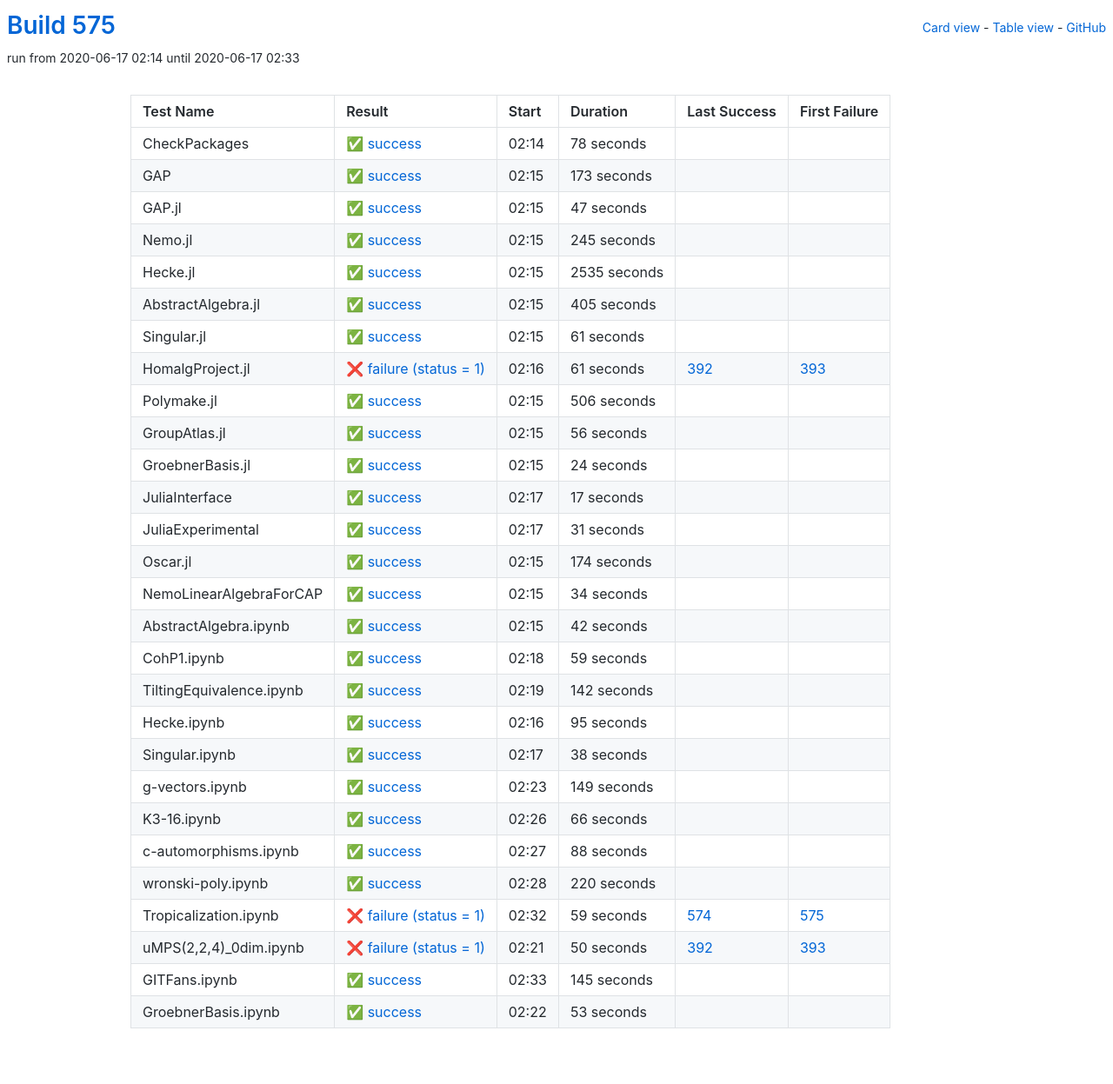
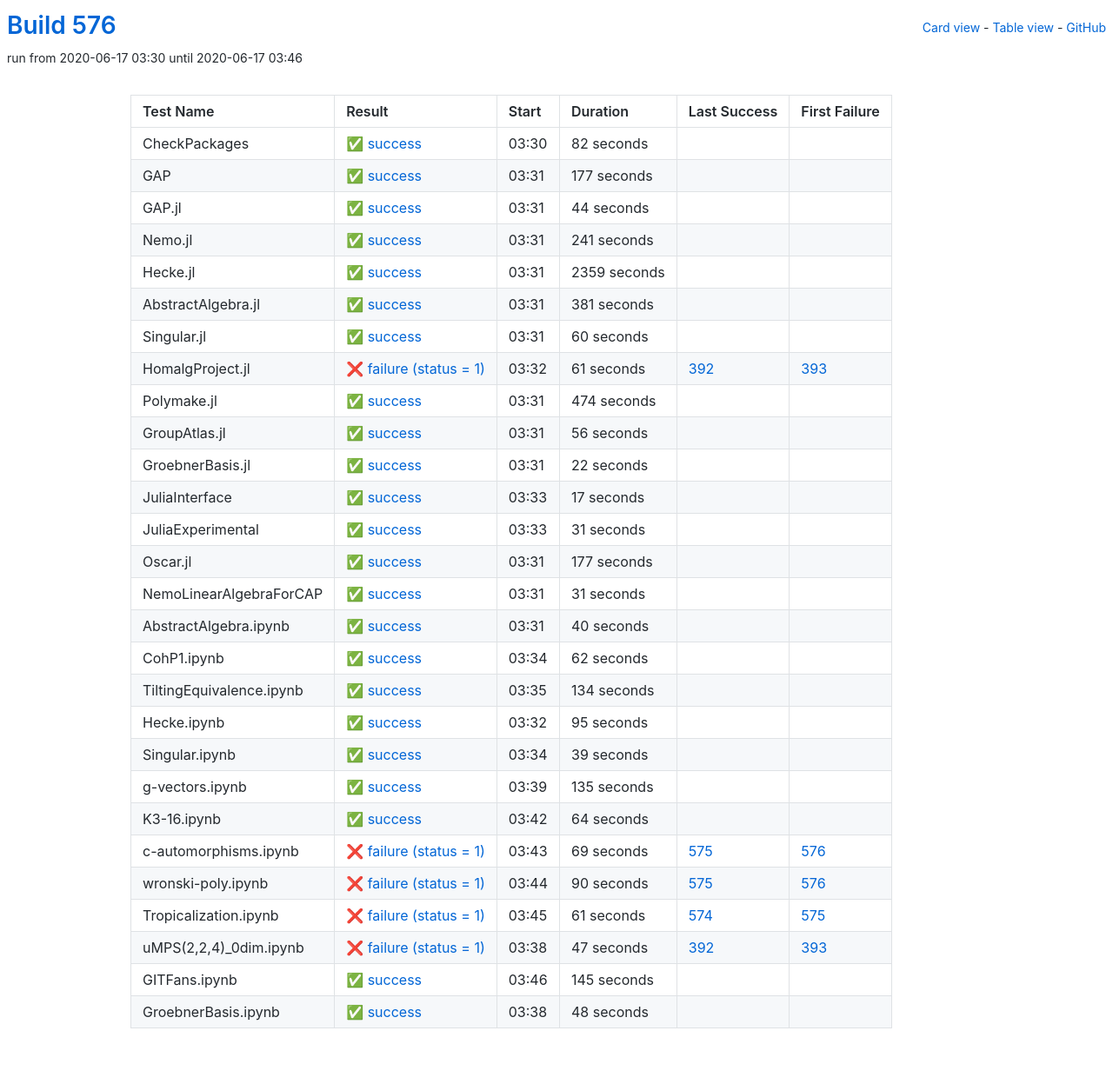
Before and after one commit to oscar-system/oscar-ci-status-1.4, a Jekyll site: the page built from table.html, in a window 1280 px wide. Shown: the whole page at 87% size. Built offline with Jekyll 4.4.1, drawn with Linux system fonts in a browser that asks for light colours.

Commit message:
Build #576

```diff
--- a/_data/ci.yml
+++ b/_data/ci.yml
@@ -1,6 +1,6 @@
 ---
-build: 575
-build_url: https://oscarci.mathematik.uni-kl.de/job/oscar-julia-1.4/575/
+build: 576
+build_url: https://oscarci.mathematik.uni-kl.de/job/oscar-julia-1.4/576/
 job: oscar-julia-1.4
 organization: oscar-system
 repo: oscar-ci-status-1.4
@@ -8,92 +8,92 @@ repourl: https://github.com/oscar-system/oscar-ci-status-1.4
 tests:
 - name: CheckPackages
   id: checkpackages
-  log: https://oscarci.mathematik.uni-kl.de/job/oscar-julia-1.4/575/artifact/logs/build-575/CheckPackages.log
-  start: 2020-06-17 02:14
+  log: https://oscarci.mathematik.uni-kl.de/job/oscar-julia-1.4/576/artifact/logs/build-576/CheckPackages.log
+  start: 2020-06-17 03:30
   success: true
   exitcode: 0
   status: success
-  duration: 78
+  duration: 82
   last_success: false
   last_success_url:
   first_failure: false
   first_failure_url:
 - name: GAP
   id: gap
-  log: https://oscarci.mathematik.uni-kl.de/job/oscar-julia-1.4/575/artifact/logs/build-575/GAP.log
-  start: 2020-06-17 02:15
+  log: https://oscarci.mathematik.uni-kl.de/job/oscar-julia-1.4/576/artifact/logs/build-576/GAP.log
+  start: 2020-06-17 03:31
   success: true
   exitcode: 0
   status: success
-  duration: 173
+  duration: 177
   last_success: false
   last_success_url:
   first_failure: false
   first_failure_url:
 - name: GAP.jl
   id: gap-jl
-  log: https://oscarci.mathematik.uni-kl.de/job/oscar-julia-1.4/575/artifact/logs/build-575/GAP.jl.log
-  start: 2020-06-17 02:15
+  log: https://oscarci.mathematik.uni-kl.de/job/oscar-julia-1.4/576/artifact/logs/build-576/GAP.jl.log
+  start: 2020-06-17 03:31
   success: true
   exitcode: 0
   status: success
-  duration: 47
+  duration: 44
   last_success: false
   last_success_url:
   first_failure: false
   first_failure_url:
 - name: Nemo.jl
   id: nemo-jl
-  log: https://oscarci.mathematik.uni-kl.de/job/oscar-julia-1.4/575/artifact/logs/build-575/Nemo.jl.log
-  start: 2020-06-17 02:15
+  log: https://oscarci.mathematik.uni-kl.de/job/oscar-julia-1.4/576/artifact/logs/build-576/Nemo.jl.log
+  start: 2020-06-17 03:31
   success: true
   exitcode: 0
   status: success
-  duration: 245
+  duration: 241
   last_success: false
   last_success_url:
   first_failure: false
   first_failure_url:
 - name: Hecke.jl
   id: hecke-jl
-  log: https://oscarci.mathematik.uni-kl.de/job/oscar-julia-1.4/575/artifact/logs/build-575/Hecke.jl.log
-  start: 2020-06-17 02:15
+  log: https://oscarci.mathematik.uni-kl.de/job/oscar-julia-1.4/576/artifact/logs/build-576/Hecke.jl.log
+  start: 2020-06-17 03:31
   success: true
   exitcode: 0
   status: success
-  duration: 2535
+  duration: 2359
   last_success: false
   last_success_url:
   first_failure: false
   first_failure_url:
 - name: AbstractAlgebra.jl
   id: abstractalgebra-jl
-  log: https://oscarci.mathematik.uni-kl.de/job/oscar-julia-1.4/575/artifact/logs/build-575/AbstractAlgebra.jl.log
-  start: 2020-06-17 02:15
+  log: https://oscarci.mathematik.uni-kl.de/job/oscar-julia-1.4/576/artifact/logs/build-576/AbstractAlgebra.jl.log
+  start: 2020-06-17 03:31
   success: true
   exitcode: 0
   status: success
-  duration: 405
+  duration: 381
   last_success: false
   last_success_url:
   first_failure: false
   first_failure_url:
 - name: Singular.jl
   id: singular-jl
-  log: https://oscarci.mathematik.uni-kl.de/job/oscar-julia-1.4/575/artifact/logs/build-575/Singular.jl.log
-  start: 2020-06-17 02:15
+  log: https://oscarci.mathematik.uni-kl.de/job/oscar-julia-1.4/576/artifact/logs/build-576/Singular.jl.log
+  start: 2020-06-17 03:31
   success: true
   exitcode: 0
   status: success
-  duration: 61
+  duration: 60
   last_success: false
   last_success_url:
   first_failure: false
   first_failure_url:
 - name: HomalgProject.jl
   id: homalgproject-jl
-  log: https://oscarci.mathematik.uni-kl.de/job/oscar-julia-1.4/575/artifact/logs/build-575/HomalgProject.jl.log
-  start: 2020-06-17 02:16
+  log: https://oscarci.mathematik.uni-kl.de/job/oscar-julia-1.4/576/artifact/logs/build-576/HomalgProject.jl.log
+  start: 2020-06-17 03:32
   success: false
   exitcode: 1
   status: failure
@@ -104,20 +104,20 @@ tests:
   first_failure_url: https://oscarci.mathematik.uni-kl.de/job/oscar-julia-1.4/393/
 - name: Polymake.jl
   id: polymake-jl
-  log: https://oscarci.mathematik.uni-kl.de/job/oscar-julia-1.4/575/artifact/logs/build-575/Polymake.jl.log
-  start: 2020-06-17 02:15
+  log: https://oscarci.mathematik.uni-kl.de/job/oscar-julia-1.4/576/artifact/logs/build-576/Polymake.jl.log
+  start: 2020-06-17 03:31
   success: true
   exitcode: 0
   status: success
-  duration: 506
+  duration: 474
   last_success: false
   last_success_url:
   first_failure: false
   first_failure_url:
 - name: GroupAtlas.jl
   id: groupatlas-jl
-  log: https://oscarci.mathematik.uni-kl.de/job/oscar-julia-1.4/575/artifact/logs/build-575/GroupAtlas.jl.log
-  start: 2020-06-17 02:15
+  log: https://oscarci.mathematik.uni-kl.de/job/oscar-julia-1.4/576/artifact/logs/build-576/GroupAtlas.jl.log
+  start: 2020-06-17 03:31
   success: true
   exitcode: 0
   status: success
@@ -128,20 +128,20 @@ tests:
   first_failure_url:
 - name: GroebnerBasis.jl
   id: groebnerbasis-jl
-  log: https://oscarci.mathematik.uni-kl.de/job/oscar-julia-1.4/575/artifact/logs/build-575/GroebnerBasis.jl.log
-  start: 2020-06-17 02:15
+  log: https://oscarci.mathematik.uni-kl.de/job/oscar-julia-1.4/576/artifact/logs/build-576/GroebnerBasis.jl.log
+  start: 2020-06-17 03:31
   success: true
   exitcode: 0
   status: success
-  duration: 24
+  duration: 22
   last_success: false
   last_success_url:
   first_failure: false
   first_failure_url:
 - name: JuliaInterface
   id: juliainterface
-  log: https://oscarci.mathematik.uni-kl.de/job/oscar-julia-1.4/575/artifact/logs/build-575/JuliaInterface.log
-  start: 2020-06-17 02:17
+  log: https://oscarci.mathematik.uni-kl.de/job/oscar-julia-1.4/576/artifact/logs/build-576/JuliaInterface.log
+  start: 2020-06-17 03:33
   success: true
   exitcode: 0
   status: success
@@ -152,8 +152,8 @@ tests:
   first_failure_url:
 - name: JuliaExperimental
   id: juliaexperimental
-  log: https://oscarci.mathematik.uni-kl.de/job/oscar-julia-1.4/575/artifact/logs/build-575/JuliaExperimental.log
-  start: 2020-06-17 02:17
+  log: https://oscarci.mathematik.uni-kl.de/job/oscar-julia-1.4/576/artifact/logs/build-576/JuliaExperimental.log
+  start: 2020-06-17 03:33
   success: true
   exitcode: 0
   status: success
@@ -164,68 +164,68 @@ tests:
   first_failure_url:
 - name: Oscar.jl
   id: oscar-jl
-  log: https://oscarci.mathematik.uni-kl.de/job/oscar-julia-1.4/575/artifact/logs/build-575/Oscar.jl.log
-  start: 2020-06-17 02:15
+  log: https://oscarci.mathematik.uni-kl.de/job/oscar-julia-1.4/576/artifact/logs/build-576/Oscar.jl.log
+  start: 2020-06-17 03:31
   success: true
   exitcode: 0
   status: success
-  duration: 174
+  duration: 177
   last_success: false
   last_success_url:
   first_failure: false
   first_failure_url:
 - name: NemoLinearAlgebraForCAP
   id: nemolinearalgebraforcap
-  log: https://oscarci.mathematik.uni-kl.de/job/oscar-julia-1.4/575/artifact/logs/build-575/NemoLinearAlgebraForCAP.log
-  start: 2020-06-17 02:15
+  log: https://oscarci.mathematik.uni-kl.de/job/oscar-julia-1.4/576/artifact/logs/build-576/NemoLinearAlgebraForCAP.log
+  start: 2020-06-17 03:31
   success: true
   exitcode: 0
   status: success
-  duration: 34
+  duration: 31
   last_success: false
   last_success_url:
   first_failure: false
   first_failure_url:
 - name: AbstractAlgebra.ipynb
   id: abstractalgebra-ipynb
-  log: https://oscarci.mathematik.uni-kl.de/job/oscar-julia-1.4/575/artifact/logs/build-575/AbstractAlgebra.ipynb.log
-  start: 2020-06-17 02:15
+  log: https://oscarci.mathematik.uni-kl.de/job/oscar-julia-1.4/576/artifact/logs/build-576/AbstractAlgebra.ipynb.log
+  start: 2020-06-17 03:31
   success: true
   exitcode: 0
   status: success
-  duration: 42
+  duration: 40
   last_success: false
   last_success_url:
   first_failure: false
   first_failure_url:
 - name: CohP1.ipynb
   id: cohp1-ipynb
-  log: https://oscarci.mathematik.uni-kl.de/job/oscar-julia-1.4/575/artifact/logs/build-575/CohP1.ipynb.log
-  start: 2020-06-17 02:18
+  log: https://oscarci.mathematik.uni-kl.de/job/oscar-julia-1.4/576/artifact/logs/build-576/CohP1.ipynb.log
+  start: 2020-06-17 03:34
   success: true
   exitcode: 0
   status: success
-  duration: 59
+  duration: 62
   last_success: false
   last_success_url:
   first_failure: false
   first_failure_url:
 - name: TiltingEquivalence.ipynb
   id: tiltingequivalence-ipynb
-  log: https://oscarci.mathematik.uni-kl.de/job/oscar-julia-1.4/575/artifact/logs/build-575/TiltingEquivalence.ipynb.log
-  start: 2020-06-17 02:19
+  log: https://oscarci.mathematik.uni-kl.de/job/oscar-julia-1.4/576/artifact/logs/build-576/TiltingEquivalence.ipynb.log
+  start: 2020-06-17 03:35
   success: true
   exitcode: 0
   status: success
-  duration: 142
+  duration: 134
   last_success: false
   last_success_url:
   first_failure: false
   first_failure_url:
 - name: Hecke.ipynb
   id: hecke-ipynb
-  log: https://oscarci.mathematik.uni-kl.de/job/oscar-julia-1.4/575/artifact/logs/build-575/Hecke.ipynb.log
-  start: 2020-06-17 02:16
+  log: https://oscarci.mathematik.uni-kl.de/job/oscar-julia-1.4/576/artifact/logs/build-576/Hecke.ipynb.log
+  start: 2020-06-17 03:32
   success: true
   exitcode: 0
   status: success
@@ -236,92 +236,92 @@ tests:
   first_failure_url:
 - name: Singular.ipynb
   id: singular-ipynb
-  log: https://oscarci.mathematik.uni-kl.de/job/oscar-julia-1.4/575/artifact/logs/build-575/Singular.ipynb.log
-  start: 2020-06-17 02:17
+  log: https://oscarci.mathematik.uni-kl.de/job/oscar-julia-1.4/576/artifact/logs/build-576/Singular.ipynb.log
+  start: 2020-06-17 03:34
   success: true
   exitcode: 0
   status: success
-  duration: 38
+  duration: 39
   last_success: false
   last_success_url:
   first_failure: false
   first_failure_url:
 - name: g-vectors.ipynb
   id: g-vectors-ipynb
-  log: https://oscarci.mathematik.uni-kl.de/job/oscar-julia-1.4/575/artifact/logs/build-575/g-vectors.ipynb.log
-  start: 2020-06-17 02:23
+  log: https://oscarci.mathematik.uni-kl.de/job/oscar-julia-1.4/576/artifact/logs/build-576/g-vectors.ipynb.log
+  start: 2020-06-17 03:39
   success: true
   exitcode: 0
   status: success
-  duration: 149
+  duration: 135
   last_success: false
   last_success_url:
   first_failure: false
   first_failure_url:
 - name: K3-16.ipynb
   id: k3-16-ipynb
-  log: https://oscarci.mathematik.uni-kl.de/job/oscar-julia-1.4/575/artifact/logs/build-575/K3-16.ipynb.log
-  start: 2020-06-17 02:26
+  log: https://oscarci.mathematik.uni-kl.de/job/oscar-julia-1.4/576/artifact/logs/build-576/K3-16.ipynb.log
+  start: 2020-06-17 03:42
   success: true
   exitcode: 0
   status: success
-  duration: 66
+  duration: 64
   last_success: false
   last_success_url:
   first_failure: false
   first_failure_url:
 - name: c-automorphisms.ipynb
   id: c-automorphisms-ipynb
-  log: https://oscarci.mathematik.uni-kl.de/job/oscar-julia-1.4/575/artifact/logs/build-575/c-automorphisms.ipynb.log
-  start: 2020-06-17 02:27
-  success: true
-  exitcode: 0
-  status: success
-  duration: 88
-  last_success: false
-  last_success_url:
-  first_failure: false
-  first_failure_url:
-- name: wronski-poly.ipynb
-  id: wronski-poly-ipynb
-  log: https://oscarci.mathematik.uni-kl.de/job/oscar-julia-1.4/575/artifact/logs/build-575/wronski-poly.ipynb.log
-  start: 2020-06-17 02:28
-  success: true
-  exitcode: 0
-  status: success
-  duration: 220
-  last_success: false
-  last_success_url:
-  first_failure: false
-  first_failure_url:
-- name: Tropicalization.ipynb
-  id: tropicalization-ipynb
-  log: https://oscarci.mathematik.uni-kl.de/job/oscar-julia-1.4/575/artifact/logs/build-575/Tropicalization.ipynb.log
-  start: 2020-06-17 02:32
+  log: https://oscarci.mathematik.uni-kl.de/job/oscar-julia-1.4/576/artifact/logs/build-576/c-automorphisms.ipynb.log
+  start: 2020-06-17 03:43
   success: false
   exitcode: 1
   status: failure
-  duration: 59
+  duration: 69
+  last_success: 575
+  last_success_url: https://oscarci.mathematik.uni-kl.de/job/oscar-julia-1.4/575/
+  first_failure: 576
+  first_failure_url: https://oscarci.mathematik.uni-kl.de/job/oscar-julia-1.4/576/
+- name: wronski-poly.ipynb
+  id: wronski-poly-ipynb
+  log: https://oscarci.mathematik.uni-kl.de/job/oscar-julia-1.4/576/artifact/logs/build-576/wronski-poly.ipynb.log
+  start: 2020-06-17 03:44
+  success: false
+  exitcode: 1
+  status: failure
+  duration: 90
+  last_success: 575
+  last_success_url: https://oscarci.mathematik.uni-kl.de/job/oscar-julia-1.4/575/
+  first_failure: 576
+  first_failure_url: https://oscarci.mathematik.uni-kl.de/job/oscar-julia-1.4/576/
+- name: Tropicalization.ipynb
+  id: tropicalization-ipynb
+  log: https://oscarci.mathematik.uni-kl.de/job/oscar-julia-1.4/576/artifact/logs/build-576/Tropicalization.ipynb.log
+  start: 2020-06-17 03:45
+  success: false
+  exitcode: 1
+  status: failure
+  duration: 61
   last_success: 574
   last_success_url: https://oscarci.mathematik.uni-kl.de/job/oscar-julia-1.4/574/
   first_failure: 575
   first_failure_url: https://oscarci.mathematik.uni-kl.de/job/oscar-julia-1.4/575/
 - name: uMPS(2,2,4)_0dim.ipynb
   id: umps-2-2-4-0dim-ipynb
-  log: https://oscarci.mathematik.uni-kl.de/job/oscar-julia-1.4/575/artifact/logs/build-575/uMPS-2-2-4-_0dim.ipynb.log
-  start: 2020-06-17 02:21
+  log: https://oscarci.mathematik.uni-kl.de/job/oscar-julia-1.4/576/artifact/logs/build-576/uMPS-2-2-4-_0dim.ipynb.log
+  start: 2020-06-17 03:38
   success: false
   exitcode: 1
   status: failure
-  duration: 50
+  duration: 47
   last_success: 392
   last_success_url: https://oscarci.mathematik.uni-kl.de/job/oscar-julia-1.4/392/
   first_failure: 393
   first_failure_url: https://oscarci.mathematik.uni-kl.de/job/oscar-julia-1.4/393/
 - name: GITFans.ipynb
   id: gitfans-ipynb
-  log: https://oscarci.mathematik.uni-kl.de/job/oscar-julia-1.4/575/artifact/logs/build-575/GITFans.ipynb.log
-  start: 2020-06-17 02:33
+  log: https://oscarci.mathematik.uni-kl.de/job/oscar-julia-1.4/576/artifact/logs/build-576/GITFans.ipynb.log
+  start: 2020-06-17 03:46
   success: true
   exitcode: 0
   status: success
@@ -332,12 +332,12 @@ tests:
   first_failure_url:
 - name: GroebnerBasis.ipynb
   id: groebnerbasis-ipynb
-  log: https://oscarci.mathematik.uni-kl.de/job/oscar-julia-1.4/575/artifact/logs/build-575/GroebnerBasis.ipynb.log
-  start: 2020-06-17 02:22
+  log: https://oscarci.mathematik.uni-kl.de/job/oscar-julia-1.4/576/artifact/logs/build-576/GroebnerBasis.ipynb.log
+  start: 2020-06-17 03:38
   success: true
   exitcode: 0
   status: success
-  duration: 53
+  duration: 48
   last_success: false
   last_success_url:
   first_failure: false
```
Also changed, not shown: README.md.
